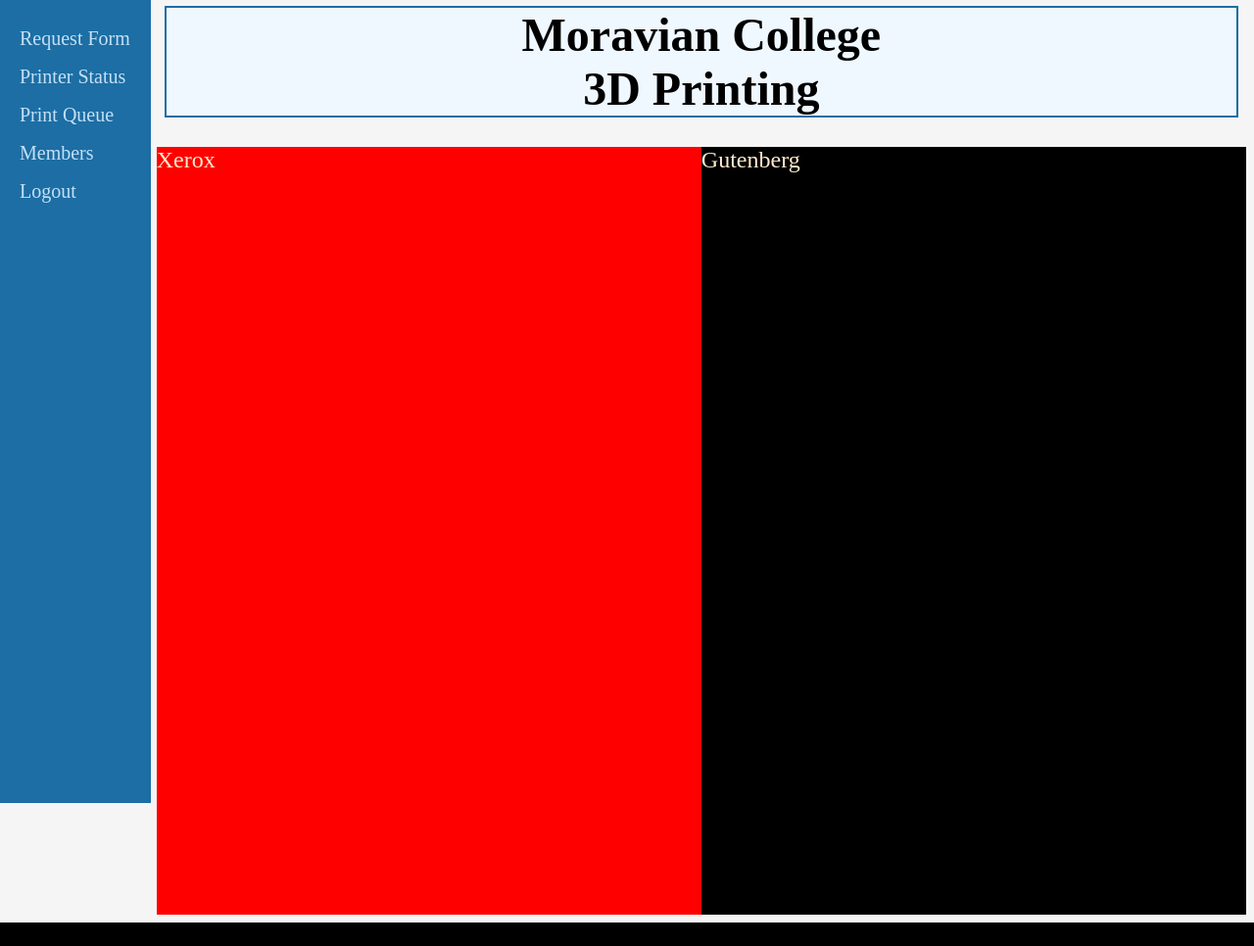
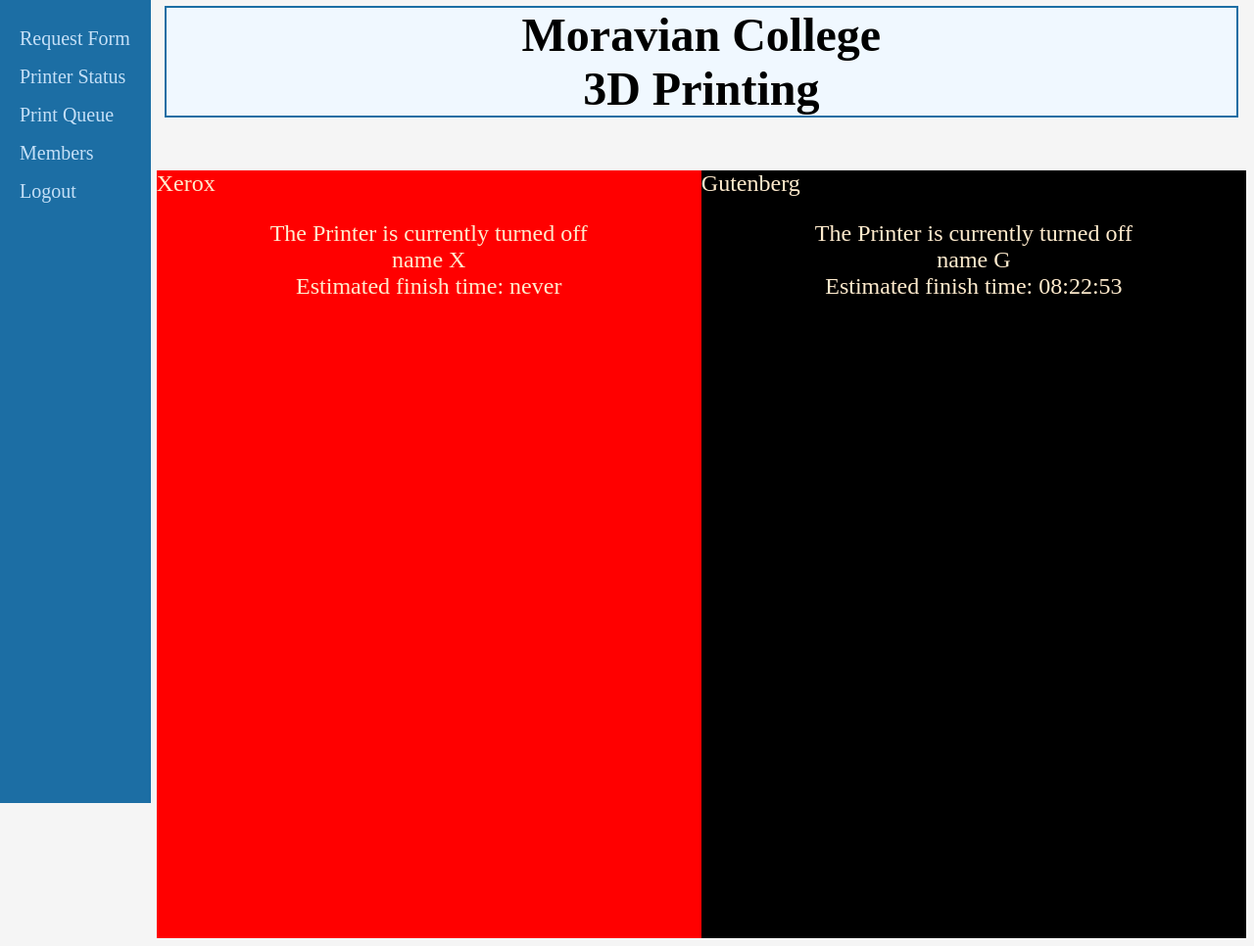
Before and after one commit to MoravianCollege/3DPrintMananagement, a Flask app: page /status in a window 1280 px wide; the page is wider, and only the part inside the window is pictured. Shown: that part at 98% size. Before the commit the page ends 942 px from the top of that part, so only its background shows below. Run offline with Flask 2, Linux system fonts and the light colour scheme; the visitor is signed in with stand-in values (Sample User, id 1); data that the repository does not hold is empty; parts of the project's set-up code (start-up, migrations or seed data) failed here and were passed over.

Commit message:
add information

```diff
--- a/app.py
+++ b/app.py
@@ -160,7 +160,6 @@ def req_form():
 @app.route("/status")
 @login_required
 def printer_status():
-    print("STATUS")
     # Xerox request state
     try:
         Xerox = PrintJob(Ultimaker("172.31.228.191", None, None))
@@ -174,6 +173,7 @@ def printer_status():
             Xerox_status = PrintJobState.UNKNOWN
 
     # Gutenberg request state
+
     try:
         Gutenberg = PrintJob(Ultimaker("172.31.228.190", None, None))
         Gutenberg_status = Gutenberg.state
@@ -187,7 +187,13 @@ def printer_status():
 
     Xerox_Gutenberg_status_str = get_status_string(Xerox_status, Gutenberg_status)
 
-    return render_template('status.html')
+    return render_template('status.html',
+                           X_status=Xerox_Gutenberg_status_str[0],
+                           G_status=Xerox_Gutenberg_status_str[1],
+                           X_name="name X",
+                           G_name="name G",
+                           X_finish="never",
+                           G_finish="08:22:53")
 
 
 @app.route("/queue")
--- a/templates/status.html
+++ b/templates/status.html
@@ -85,12 +85,14 @@
             <div class="column" style="margin-left: 12%; width: 100%;">
                 <div class="column">
                     <div class="leftside">
-                        Xerox
+                        <p> Xerox<br></p>
+                        <p style="text-align: center;">{{ X_status }}<br>{{ X_name }}<br>Estimated finish time: {{ X_finish }}</p>
                     </div>
                 </div>
                 <div class="column">
                     <div class="rightside">
-                        Gutenberg
+                        <p> Gutenberg<br></p>
+                        <p style="text-align: center;">{{ G_status }}<br>{{ G_name }}<br>Estimated finish time: {{ G_finish }}</p>
                     </div>
                 </div>
             </div>
```
